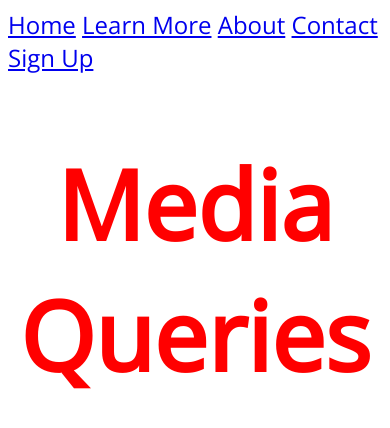
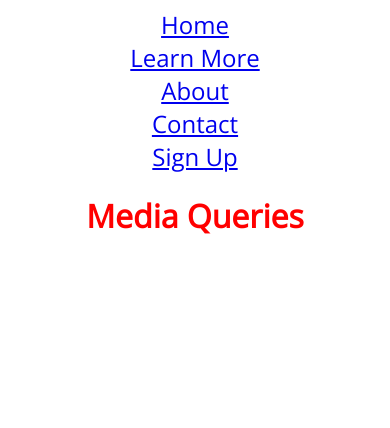
Before and after one commit to khabh/Study, a plain HTML site: page web lecture/MediaQueries/index.html in a window 390 px wide. Drawn offline with nearby package versions, Linux system fonts and the light colour scheme.

Commit message:
22/04/17 css

```diff
--- a/web lecture/MediaQueries/app.css
+++ b/web lecture/MediaQueries/app.css
@@ -8,12 +8,25 @@ h1 {
 }
 nav {
     font-size: 1.5em;
+    display: flex;
+    justify-content: space-between;
 }
+
+
 
 ul,li {
     display: inline;
     margin: 0;
     padding: 0;
+
+}
+
+ul{
+
+    flex: 1;
+    max-width: 50%;
+    display: flex;
+    justify-content: space-evenly;
 }
 
 h1{
@@ -43,3 +56,23 @@ h1{
         background-color: magenta;
     }
 }
+
+@media (max-width: 768px){
+    h1{
+        font-size: 4em;
+    }
+    nav{
+        flex-direction: column;
+        align-items: center;
+    }
+    nav ul{
+        flex-direction: column;
+        align-items: center;
+    }
+}
+
+@media (max-width: 567px){
+    h1{
+        font-size: 2em;
+    }
+}
```
